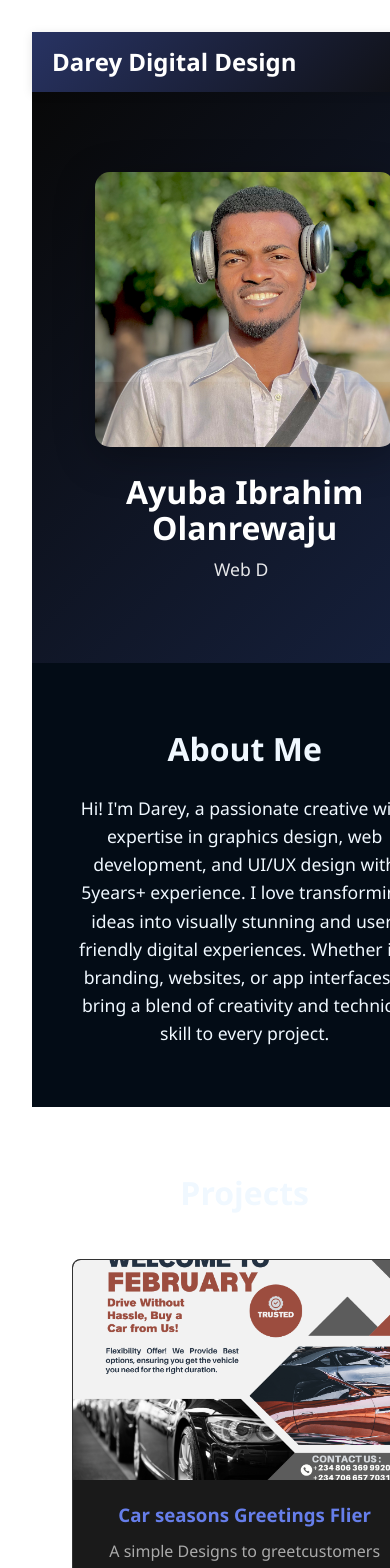
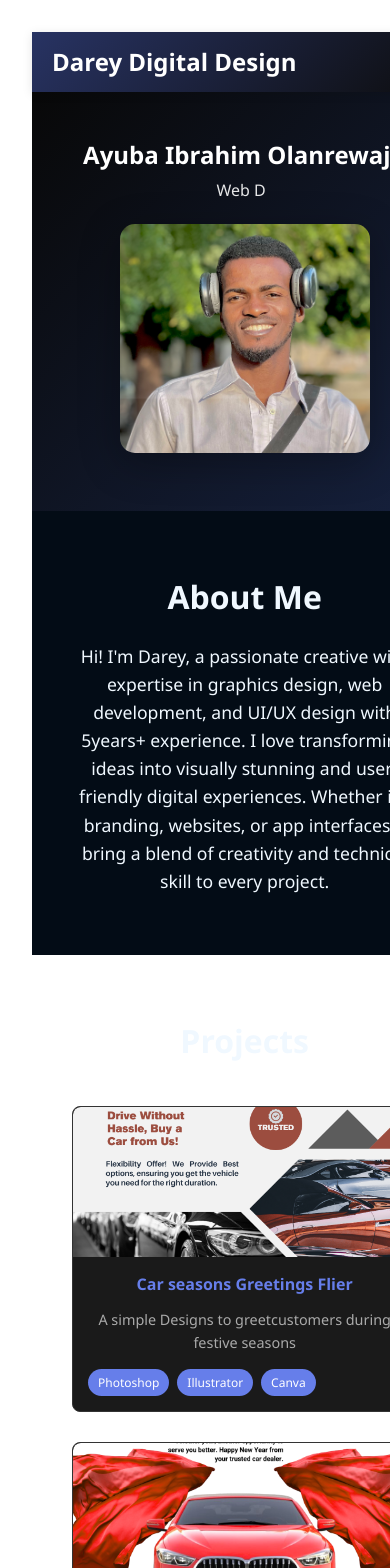
Before and after one commit to Holuwadamilarey105/my-react-app, a React (Vite) app: page / in a window 390 px wide. Shown: the top 1568 px of the page. Built offline with nearby package versions, Linux system fonts and the light colour scheme; the HTML template or start-up script is replaced by a standard one.

Commit message:
Add mobile responsiveness and fix image paths for deployment

```diff
--- a/index.html
+++ b/index.html
@@ -1,5 +1,10 @@
 <!doctype html>
 <html lang="en">
+  <head>
+    <meta charset="UTF-8" />
+    <meta name="viewport" content="width=device-width, initial-scale=1.0" />
+    <title>Ayuba Ibrahim Olanrewaju - Portfolio</title>
+  </head>
   <body>
     <div id="root"></div>
     <script type="module" src="/src/main.jsx"></script>
--- a/src/components/ProjectCard.jsx
+++ b/src/components/ProjectCard.jsx
@@ -1,12 +1,10 @@
 import '../styles/ProjectCard.css'
 
 function ProjectCard({ project }) {
-  const imageUrl = project.image.replace('/src/assets/', '/assets/')
-
   return (
     <div className="project-card">
       <div className="project-image">
-        <img src={imageUrl} alt={project.title} />
+        <img src={project.image} alt={project.title} />
       </div>
       <h3>{project.title}</h3>
       <p>{project.description}</p>
--- a/src/styles/Header.css
+++ b/src/styles/Header.css
@@ -94,3 +94,39 @@
     max-width: 300px;
   }
 }
+
+@media (max-width: 480px) {
+  .header {
+    padding: 50px 15px;
+  }
+
+  .header h1 {
+    font-size: 1.5em;
+    margin-bottom: 10px;
+  }
+
+  .tagline {
+    font-size: 1em;
+  }
+
+  .typewriter {
+    min-width: 150px;
+  }
+
+  .header-content {
+    flex-direction: column;
+    gap: 20px;
+  }
+
+  .header-text {
+    min-width: auto;
+  }
+
+  .header-image {
+    min-width: auto;
+  }
+
+  .header-image img {
+    max-width: 250px;
+  }
+}
--- a/src/styles/ProjectCard.css
+++ b/src/styles/ProjectCard.css
@@ -59,3 +59,46 @@
   border-radius: 20px;
   font-size: 0.85em;
 }
+
+@media (max-width: 768px) {
+  .project-image {
+    height: 180px;
+  }
+
+  .project-card h3 {
+    font-size: 1.1em;
+  }
+
+  .project-card p {
+    font-size: 0.95em;
+  }
+
+  .tech-tag {
+    font-size: 0.75em;
+    padding: 4px 10px;
+  }
+}
+
+@media (max-width: 480px) {
+  .project-card {
+    padding: 0;
+  }
+
+  .project-image {
+    height: 150px;
+  }
+
+  .project-card h3 {
+    padding: 15px 15px 0 15px;
+    font-size: 1em;
+  }
+
+  .project-card p {
+    padding: 0 15px;
+    font-size: 0.9em;
+  }
+
+  .tech-stack {
+    padding: 0 15px 15px 15px;
+  }
+}
```
